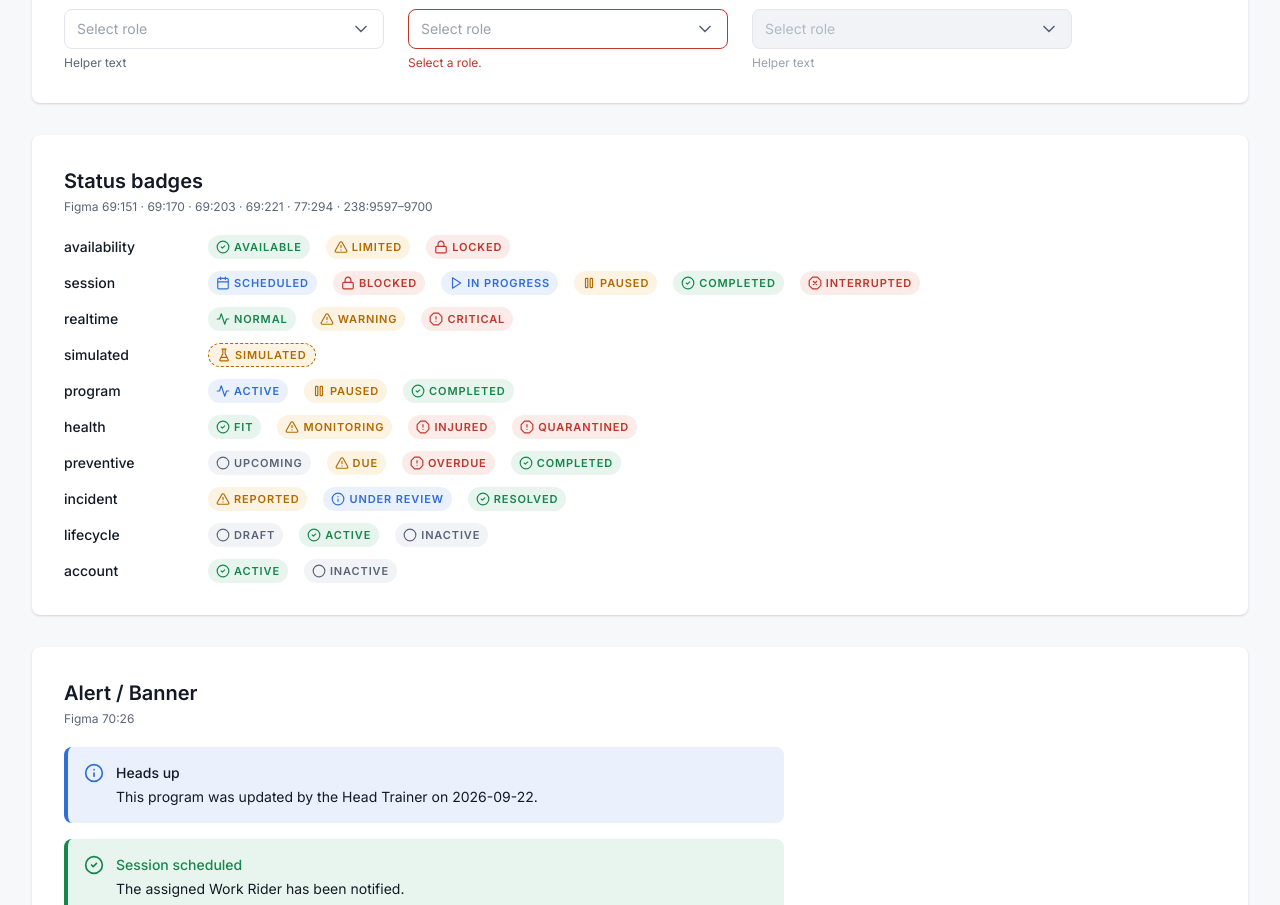
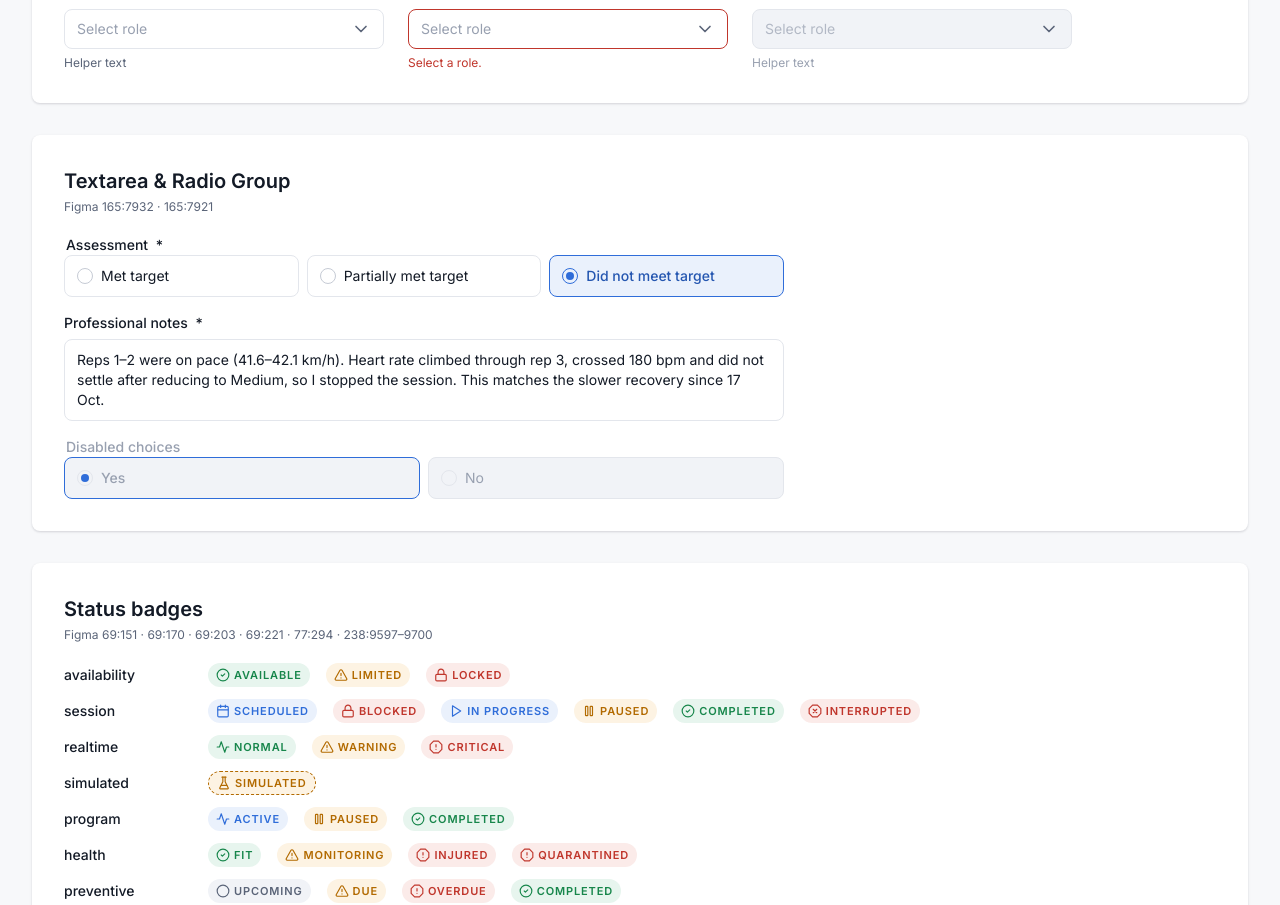
Before and after one commit to lamphilong2004/SWP391_Racehorse-Training-Management-System_FE, a React (Vite) app: page /dev/components in a window 1280 px wide. Shown: the part 3343-4248 px from the top of the page. Built offline with nearby package versions, Linux system fonts and the light colour scheme.

Commit message:
feat(design-system): add textarea and radio group controls

```diff
--- a/src/design-system/components/Field/Field.module.css
+++ b/src/design-system/components/Field/Field.module.css
@@ -6,11 +6,22 @@
   width: 100%;
 }
 
+.fieldset {
+  min-inline-size: 0;
+  margin: 0;
+  padding: 0;
+  border: 0;
+}
+
 .label {
   font-size: 14px;
   line-height: 20px;
   font-weight: 500;
   color: var(--color-text-primary);
+}
+
+.requiredMark {
+  margin-left: var(--space-xs);
 }
 
 .message {
@@ -67,3 +78,11 @@
 .control::placeholder {
   color: var(--color-text-disabled);
 }
+
+.multiline {
+  display: block;
+  height: auto;
+  min-height: 72px;
+  padding: 10px var(--space-md);
+  resize: none;
+}
--- a/src/design-system/components/Field/Field.tsx
+++ b/src/design-system/components/Field/Field.tsx
@@ -9,24 +9,67 @@ export interface FieldProps {
   /** Field-level error message. Never use a modal for field errors (Figma Input 7:22). */
   error?: string;
   disabled?: boolean;
+  required?: boolean;
+  /** Render the label as a legend inside a fieldset for grouped controls. */
+  labelAsLegend?: boolean;
   className?: string;
   children: ReactNode;
 }
 
-/** Label + control + helper/error row shared by TextField and SelectField (Figma Input 7:22 / Select 7:47). */
-export function Field({ id, label, helperText, error, disabled, className, children }: FieldProps) {
+/** Label + control + helper/error row shared by field-based controls (Figma Input 7:22 / Select 7:47). */
+export function Field({
+  id,
+  label,
+  helperText,
+  error,
+  disabled,
+  required,
+  labelAsLegend,
+  className,
+  children,
+}: FieldProps) {
   const message = error ?? helperText;
+  const labelContent = (
+    <>
+      {label}
+      {required && (
+        <span className={styles.requiredMark} aria-hidden="true">
+          {' *'}
+        </span>
+      )}
+    </>
+  );
+  const labelElement = labelAsLegend ? (
+    <legend id={`${id}-label`} className={styles.label}>
+      {labelContent}
+    </legend>
+  ) : (
+    <label id={`${id}-label`} className={styles.label} htmlFor={id}>
+      {labelContent}
+    </label>
+  );
+  const messageElement = message ? (
+    <p id={`${id}-message`} className={cx(styles.message, error && styles.errorMessage)}>
+      {message}
+    </p>
+  ) : null;
+  const fieldClassName = cx(styles.field, disabled && styles.disabled, className);
+
+  if (labelAsLegend) {
+    return (
+      <fieldset id={id} className={cx(fieldClassName, styles.fieldset)} disabled={disabled}>
+        {labelElement}
+        {children}
+        {messageElement}
+      </fieldset>
+    );
+  }
+
   return (
-    <div className={cx(styles.field, disabled && styles.disabled, className)}>
-      <label className={styles.label} htmlFor={id}>
-        {label}
-      </label>
+    <div className={fieldClassName}>
+      {labelElement}
       {children}
-      {message && (
-        <p id={`${id}-message`} className={cx(styles.message, error && styles.errorMessage)}>
-          {message}
-        </p>
-      )}
+      {messageElement}
     </div>
   );
 }
--- a/src/design-system/components/Field/fieldControl.ts
+++ b/src/design-system/components/Field/fieldControl.ts
@@ -4,4 +4,5 @@ import styles from './Field.module.css';
 export const fieldControlClasses = {
   control: styles.control,
   error: styles.controlError,
+  multiline: styles.multiline,
 };
--- /dev/null
+++ b/src/design-system/components/RadioGroup/RadioGroup.module.css
@@ -0,0 +1,88 @@
+.options {
+  display: flex;
+  align-items: flex-start;
+  gap: var(--space-sm);
+  width: 100%;
+}
+
+.option {
+  position: relative;
+  display: flex;
+  flex: 1 0 0;
+  align-items: center;
+  gap: var(--space-sm);
+  min-width: 0;
+  padding: 10px var(--space-md);
+  border: 1px solid var(--color-border-default);
+  border-radius: var(--radius-md);
+  background: var(--color-bg-surface);
+  cursor: pointer;
+}
+
+.option:focus-within {
+  border-color: var(--color-border-strong);
+  box-shadow: var(--elev-focus);
+}
+
+.selected {
+  border-color: var(--color-primary-600);
+  background: var(--color-primary-50);
+}
+
+.selected:focus-within {
+  border-color: var(--color-primary-600);
+}
+
+.indicator {
+  display: flex;
+  flex: 0 0 16px;
+  align-items: center;
+  justify-content: center;
+  width: 16px;
+  height: 16px;
+  border: 1px solid var(--color-border-strong);
+  border-radius: var(--radius-full);
+}
+
+.indicator::after {
+  width: 8px;
+  height: 8px;
+  border-radius: var(--radius-full);
+  background: var(--color-primary-600);
+  content: '';
+  opacity: 0;
+}
+
+.selected .indicator {
+  border-color: var(--color-primary-600);
+}
+
+.selected .indicator::after {
+  opacity: 1;
+}
+
+.optionLabel {
+  min-width: 0;
+  font-size: 14px;
+  line-height: 20px;
+  color: var(--color-text-primary);
+}
+
+.selected .optionLabel {
+  color: var(--color-primary-700);
+  font-weight: 500;
+}
+
+.optionDisabled {
+  background: var(--color-bg-subtle);
+  color: var(--color-text-disabled);
+  cursor: not-allowed;
+}
+
+.optionDisabled .indicator {
+  border-color: var(--color-border-default);
+}
+
+.optionDisabled .optionLabel {
+  color: var(--color-text-disabled);
+}
--- /dev/null
+++ b/src/design-system/components/RadioGroup/RadioGroup.tsx
@@ -0,0 +1,109 @@
+import { useId, useState } from 'react';
+import { cx } from '../../utils/cx';
+import { Field } from '../Field/Field';
+import { fieldControlClasses } from '../Field/fieldControl';
+import styles from './RadioGroup.module.css';
+
+export interface RadioOption {
+  value: string;
+  label: string;
+}
+
+export interface RadioGroupProps {
+  label: string;
+  options: ReadonlyArray<RadioOption>;
+  name?: string;
+  value?: string;
+  defaultValue?: string;
+  onChange?: (value: string) => void;
+  helperText?: string;
+  error?: string;
+  disabled?: boolean;
+  required?: boolean;
+  id?: string;
+  className?: string;
+}
+
+/** Choice cards mapped to the Assessment options in Figma 165:7921. */
+export function RadioGroup({
+  label,
+  options,
+  name,
+  value,
+  defaultValue,
+  onChange,
+  helperText,
+  error,
+  disabled,
+  required,
+  id,
+  className,
+}: RadioGroupProps) {
+  const autoId = useId();
+  const groupId = id ?? autoId;
+  const radioName = name ?? groupId;
+  const [uncontrolledValue, setUncontrolledValue] = useState(defaultValue);
+  const selectedValue = value ?? uncontrolledValue;
+  const hasMessage = Boolean(error ?? helperText);
+
+  const selectValue = (nextValue: string) => {
+    if (value === undefined) setUncontrolledValue(nextValue);
+    onChange?.(nextValue);
+  };
+
+  return (
+    <Field
+      id={groupId}
+      label={label}
+      labelAsLegend
+      helperText={helperText}
+      error={error}
+      disabled={disabled}
+      required={required}
+      className={className}
+    >
+      <div
+        role="radiogroup"
+        aria-labelledby={`${groupId}-label`}
+        aria-describedby={hasMessage ? `${groupId}-message` : undefined}
+        aria-invalid={error ? true : undefined}
+        aria-required={required ? true : undefined}
+        className={styles.options}
+      >
+        {options.map((option, index) => {
+          const optionId = `${groupId}-${index}`;
+          const selected = selectedValue === option.value;
+
+          return (
+            <label
+              key={option.value}
+              htmlFor={optionId}
+              className={cx(
+                styles.option,
+                selected && styles.selected,
+                error && fieldControlClasses.error,
+                disabled && styles.optionDisabled,
+              )}
+            >
+              <input
+                id={optionId}
+                type="radio"
+                name={radioName}
+                value={option.value}
+                checked={selected}
+                required={required}
+                disabled={disabled}
+                aria-invalid={error ? true : undefined}
+                aria-describedby={hasMessage ? `${groupId}-message` : undefined}
+                className="visually-hidden"
+                onChange={() => selectValue(option.value)}
+              />
+              <span className={styles.indicator} aria-hidden="true" />
+              <span className={styles.optionLabel}>{option.label}</span>
+            </label>
+          );
+        })}
+      </div>
+    </Field>
+  );
+}
--- /dev/null
+++ b/src/design-system/components/TextAreaField/TextAreaField.tsx
@@ -0,0 +1,50 @@
+import { useId, type TextareaHTMLAttributes } from 'react';
+import { cx } from '../../utils/cx';
+import { Field } from '../Field/Field';
+import { fieldControlClasses } from '../Field/fieldControl';
+
+export interface TextAreaFieldProps extends Omit<TextareaHTMLAttributes<HTMLTextAreaElement>, 'size'> {
+  label: string;
+  helperText?: string;
+  error?: string;
+}
+
+/** Multiline field mapped to the Professional notes control in Figma 165:7932. */
+export function TextAreaField({
+  label,
+  helperText,
+  error,
+  id,
+  className,
+  disabled,
+  required,
+  rows,
+  ...rest
+}: TextAreaFieldProps) {
+  const autoId = useId();
+  const textareaId = id ?? autoId;
+  const hasMessage = Boolean(error ?? helperText);
+
+  return (
+    <Field
+      id={textareaId}
+      label={label}
+      helperText={helperText}
+      error={error}
+      disabled={disabled}
+      required={required}
+      className={className}
+    >
+      <textarea
+        id={textareaId}
+        rows={rows ?? 3}
+        className={cx(fieldControlClasses.control, fieldControlClasses.multiline, error && fieldControlClasses.error)}
+        disabled={disabled}
+        required={required}
+        aria-invalid={error ? true : undefined}
+        aria-describedby={hasMessage ? `${textareaId}-message` : undefined}
+        {...rest}
+      />
+    </Field>
+  );
+}
--- a/src/design-system/index.ts
+++ b/src/design-system/index.ts
@@ -6,7 +6,9 @@ export { Icon, type IconName, type IconProps } from './icons/Icon';
 export { ICON_NAMES } from './icons/iconNames';
 export { Button, type ButtonProps, type ButtonVariant, type ButtonSize } from './components/Button/Button';
 export { TextField, type TextFieldProps } from './components/TextField/TextField';
+export { TextAreaField, type TextAreaFieldProps } from './components/TextAreaField/TextAreaField';
 export { SelectField, type SelectFieldProps, type SelectOption } from './components/SelectField/SelectField';
+export { RadioGroup, type RadioGroupProps, type RadioOption } from './components/RadioGroup/RadioGroup';
 export { StatusBadge, type StatusBadgeProps } from './components/StatusBadge/StatusBadge';
 export {
   STATUS_REGISTRY,
--- a/src/pages/dev/ComponentsPage.tsx
+++ b/src/pages/dev/ComponentsPage.tsx
@@ -21,11 +21,13 @@ import {
   Modal,
   NotificationItem,
   PhotoAttachmentTile,
+  RadioGroup,
   SelectField,
   StableBoxTile,
   StatusBadge,
   STATUS_REGISTRY,
   Tabs,
+  TextAreaField,
   TextField,
   ValidationNotice,
   WizardStepper,
@@ -120,6 +122,7 @@ export function ComponentsPage() {
   const [selectedRow, setSelectedRow] = useState<string | undefined>('s3');
   const [selectedBox, setSelectedBox] = useState('A-14');
   const [acknowledged, setAcknowledged] = useState(false);
+  const [assessment, setAssessment] = useState('below');
 
   return (
     <div className={styles.page}>
@@ -242,6 +245,33 @@ export function ComponentsPage() {
             options={ROLE_CODES.map((role) => ({ value: role, label: ROLE_LABELS[role] }))}
           />
           <SelectField label="Role" placeholder="Select role" defaultValue="" helperText="Helper text" disabled options={[]} />
+        </div>
+      </Section>
+
+      <Section id="multiline-choice" title="Textarea & Radio Group" figma="165:7932 · 165:7921">
+        <div className={styles.narrow}>
+          <RadioGroup
+            label="Assessment"
+            required
+            name="session-assessment"
+            value={assessment}
+            onChange={setAssessment}
+            options={[
+              { value: 'met', label: 'Met target' },
+              { value: 'partially-met', label: 'Partially met target' },
+              { value: 'below', label: 'Did not meet target' },
+            ]}
+          />
+          <TextAreaField
+            label="Professional notes"
+            required
+            rows={3}
+            defaultValue="Reps 1–2 were on pace (41.6–42.1 km/h). Heart rate climbed through rep 3, crossed 180 bpm and did not settle after reducing to Medium, so I stopped the session. This matches the slower recovery since 17 Oct."
+          />
+          <RadioGroup label="Disabled choices" options={[
+            { value: 'yes', label: 'Yes' },
+            { value: 'no', label: 'No' },
+          ]} defaultValue="yes" disabled />
         </div>
       </Section>
 
```
Also changed, not shown: 2 other files (tests, documents, lock files or other folders).
